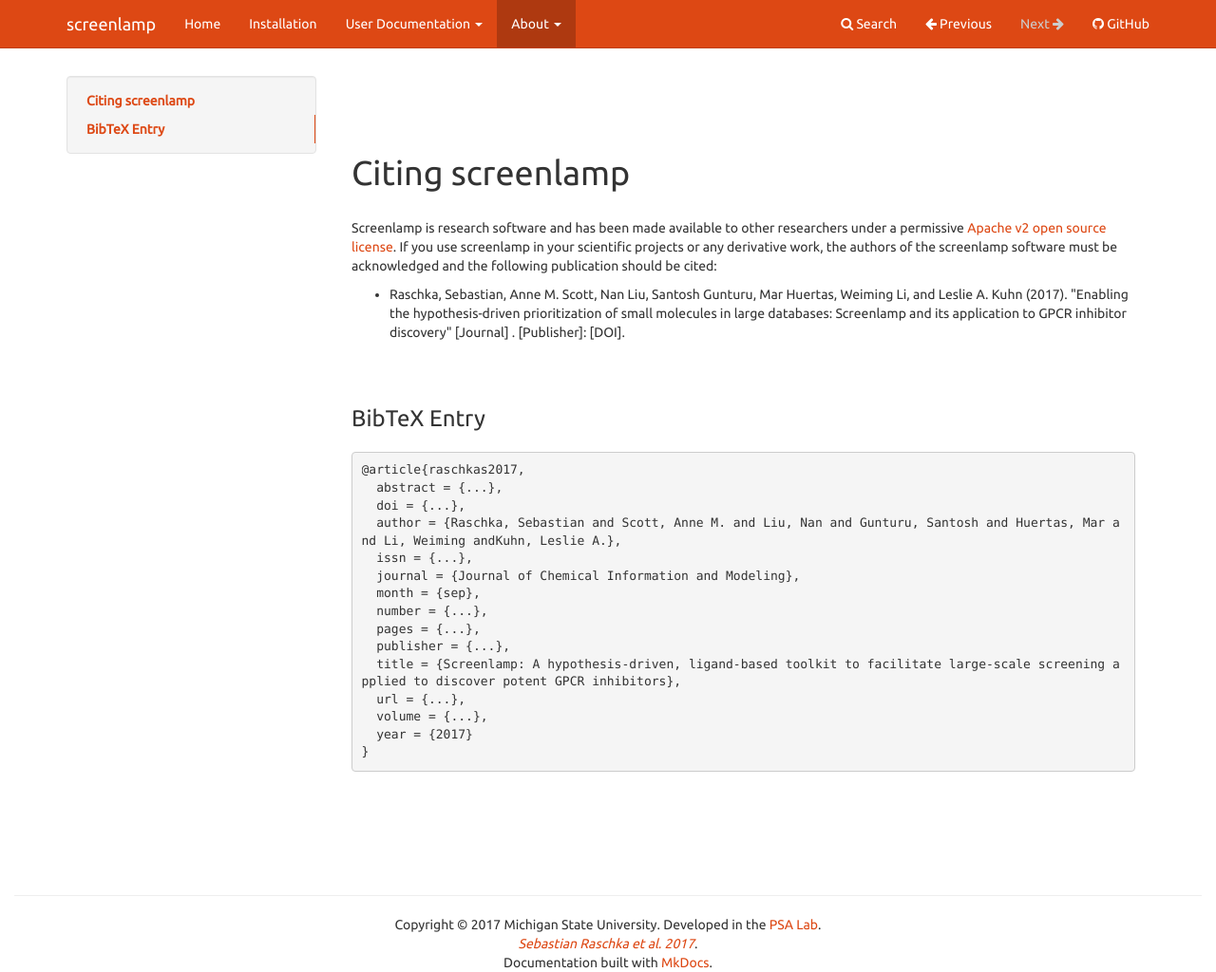
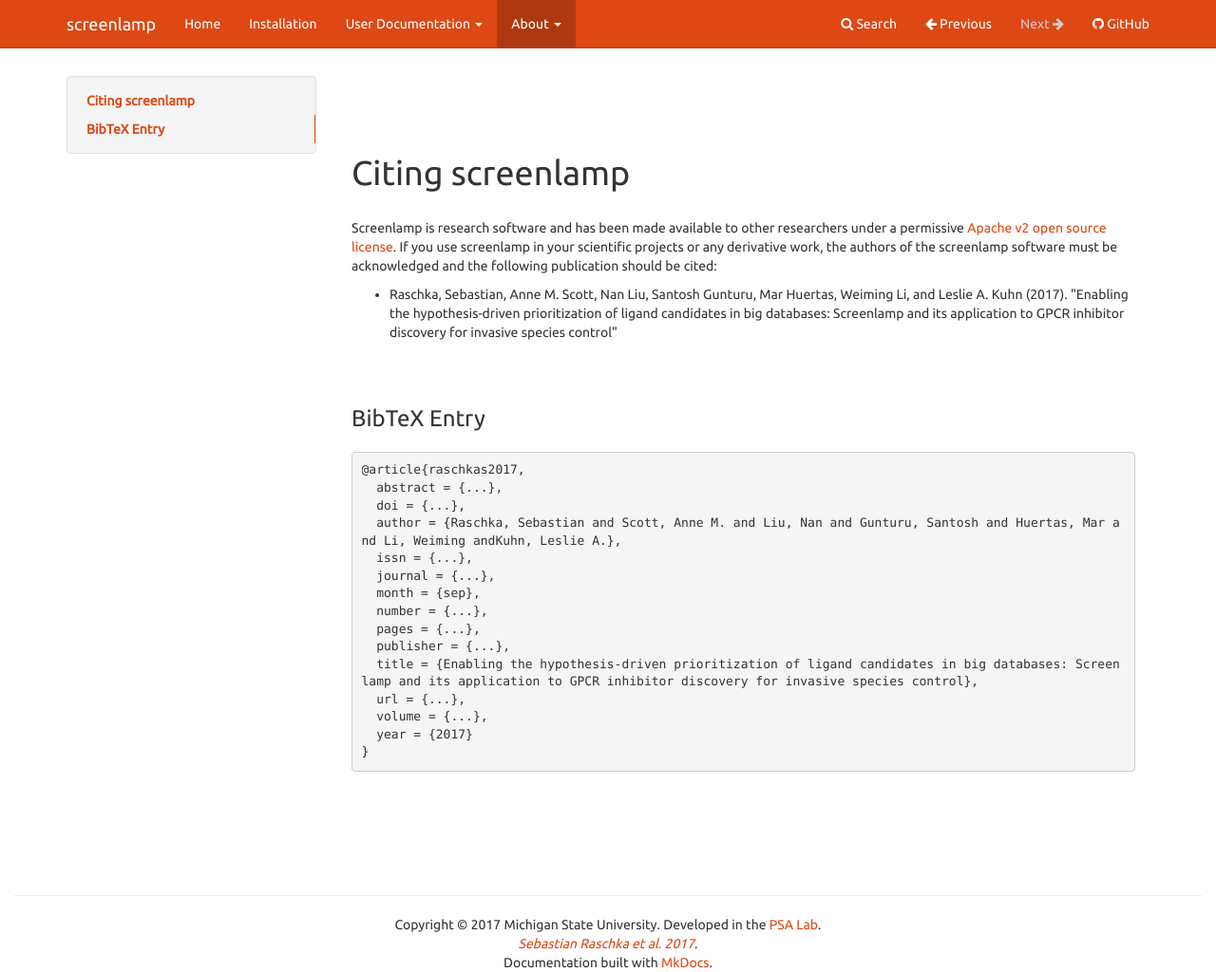
Before and after one commit to rasbt/screenlamp, an MkDocs documentation site: the page built from docs/sources/cite.md, in a window 1280 px wide and 1024 px high. Shown: the whole window at 95% size. Built offline with MkDocs 1.6.1, drawn with Linux system fonts in a browser that asks for light colours; comment, search, counter and statistics services are not loaded; old or Windows-style settings are respelled for this version of MkDocs.

Commit message:
use correct paper title

```diff
--- a/docs/sources/cite.md
+++ b/docs/sources/cite.md
@@ -2,7 +2,8 @@
 
 Screenlamp is research software and has been made available to other researchers under a permissive [Apache v2 open source license](license). If you use screenlamp in your scientific projects or any derivative work, the authors of the screenlamp software must be acknowledged and the following publication should be cited:
 
-- Raschka, Sebastian, Anne M. Scott, Nan Liu, Santosh Gunturu, Mar Huertas, Weiming Li, and Leslie A. Kuhn (2017). "Enabling the hypothesis-driven prioritization of small molecules in large databases: Screenlamp and its application to GPCR inhibitor discovery" [Journal] . [Publisher]: [DOI].
+- Raschka, Sebastian, Anne M. Scott, Nan Liu, Santosh Gunturu, Mar Huertas, Weiming Li, and Leslie A. Kuhn (2017). "Enabling the hypothesis-driven prioritization of ligand candidates in big databases:
+Screenlamp and its application to GPCR inhibitor discovery for invasive species control"
 
 
 ### BibTeX Entry
@@ -13,12 +14,12 @@
   doi = {...},
   author = {Raschka, Sebastian and Scott, Anne M. and Liu, Nan and Gunturu, Santosh and Huertas, Mar and Li, Weiming andKuhn, Leslie A.},
   issn = {...},
-  journal = {Journal of Chemical Information and Modeling},
+  journal = {...},
   month = {sep},
   number = {...},
   pages = {...},
   publisher = {...},
-  title = {Screenlamp: A hypothesis-driven, ligand-based toolkit to facilitate large-scale screening applied to discover potent GPCR inhibitors},
+  title = {Enabling the hypothesis-driven prioritization of ligand candidates in big databases: Screenlamp and its application to GPCR inhibitor discovery for invasive species control},
   url = {...},
   volume = {...},
   year = {2017}
```
Also changed, not shown: docs/sources/index.md (+2 -1 lines), README.md.
